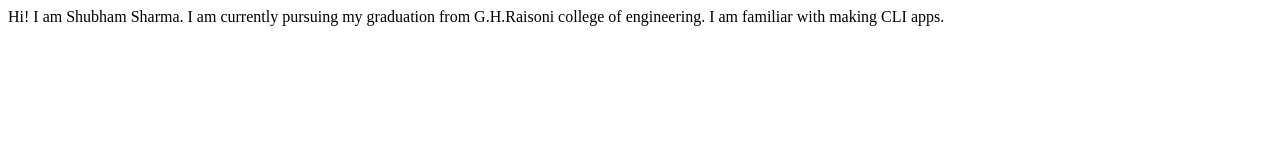
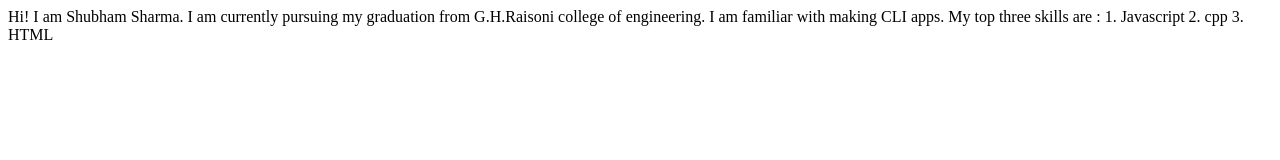
Before and after one commit to shubhamsharma7010/Shubham-Sharma-Portfolio, a plain HTML site: page index.html in a window 1280 px wide. Drawn offline with Linux system fonts and the light colour scheme.

Commit message:
update: skills added

```diff
--- a/index.html
+++ b/index.html
@@ -9,5 +9,9 @@
 <body>
     Hi! I am Shubham Sharma. I am currently pursuing my graduation from G.H.Raisoni college of engineering.
     I am familiar with making CLI apps.
+    My top three skills are :
+    1. Javascript
+    2. cpp
+    3. HTML
 </body>
 </html>
```
